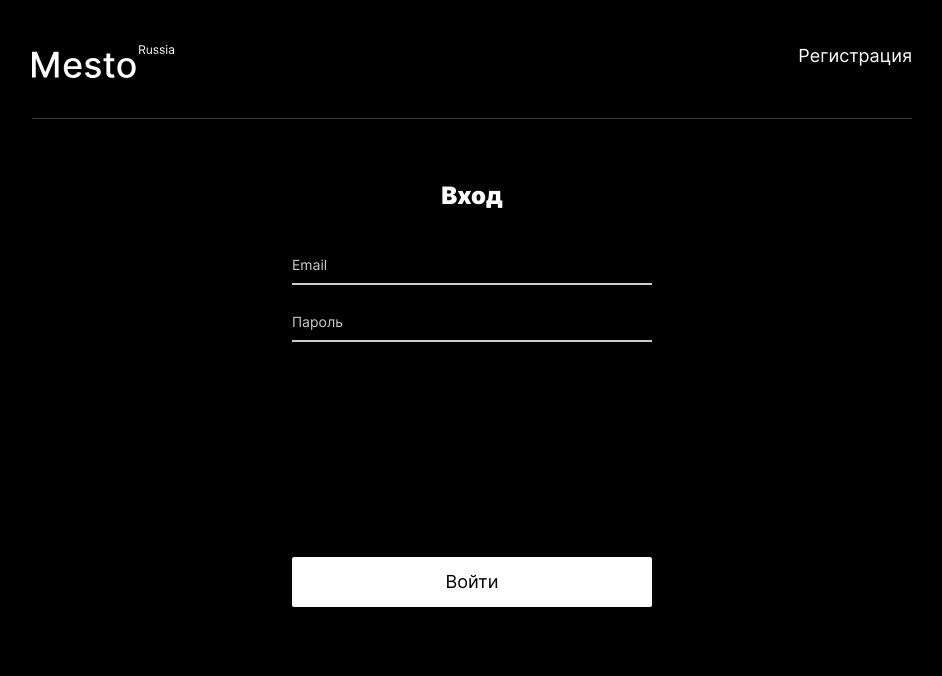
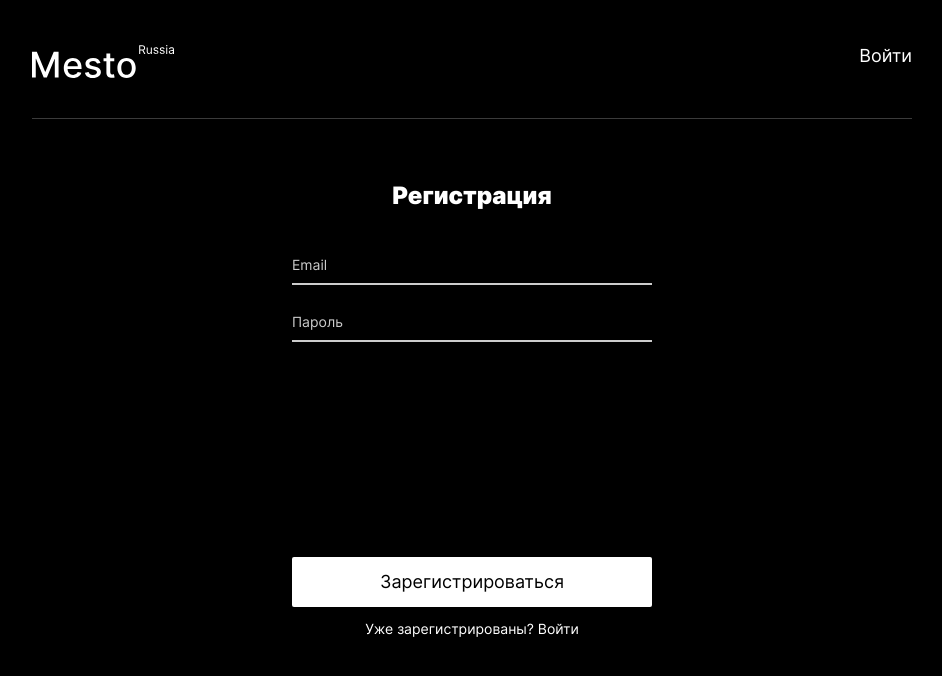
Before and after one commit to trallik74/react-mesto-auth, a React (Create React App) app: page /sign-up in a window 1280 px wide. Before the commit this address led to /react-mesto-auth/sign-in. Shown: the top 676 px of the page, without its empty margins (168-1110 px from the left). Built offline with nearby package versions, Linux system fonts and the light colour scheme.

Commit message:
Revert "fix: change routes for gh-pages"
This reverts commit 8643941e8f88fd86e962b3178674e13534d71f04.

```diff
--- a/src/components/App/App.jsx
+++ b/src/components/App/App.jsx
@@ -86,9 +86,9 @@ export default function App() {
   return (
     <>
       <Routes>
-        <Route path="*" element={<Navigate to="/react-mesto-auth" replace />} />
+        <Route path="*" element={<Navigate to="/" replace />} />
         <Route
-          path="/react-mesto-auth"
+          path="/"
           element={
             <ProtectedRoute
               element={Content}
@@ -100,7 +100,7 @@ export default function App() {
           }
         />
         <Route
-          path="/react-mesto-auth/sign-in"
+          path="/sign-in"
           element={
             <Login
               handleNotification={handleNotification}
@@ -110,7 +110,7 @@ export default function App() {
           }
         />
         <Route
-          path="/react-mesto-auth/sign-up"
+          path="/sign-up"
           element={
             <Register
               setTooltipData={setTooltipData}
--- a/src/components/Header/Header.jsx
+++ b/src/components/Header/Header.jsx
@@ -3,7 +3,7 @@ import { Link } from "react-router-dom";
 export default function Header({ children }) {
   return (
     <header className="header">
-      <Link className="header__logo" to="/react-mesto-auth" />
+      <Link className="header__logo" to="/" />
       <nav>{children}</nav>
     </header>
   );
--- a/src/components/Login/Login.jsx
+++ b/src/components/Login/Login.jsx
@@ -23,7 +23,7 @@ export default function Login({ handleNotification, handleLogin, setEmail }) {
         if (res.token) {
           handleLogin();
           setEmail(values.email);
-          navigate("/react-mesto-auth", { replace: true });
+          navigate("/", { replace: true });
           setValues({
             email: "",
             password: "",
@@ -38,7 +38,7 @@ export default function Login({ handleNotification, handleLogin, setEmail }) {
   return (
     <div className="page__content">
       <Header>
-        <Link className="menu__item" to="/react-mesto-auth/sign-up">
+        <Link className="menu__item" to="/sign-up">
           Регистрация
         </Link>
       </Header>
--- a/src/components/ProtectedRoute/ProtectedRoute.jsx
+++ b/src/components/ProtectedRoute/ProtectedRoute.jsx
@@ -3,7 +3,7 @@ import { Navigate } from "react-router-dom";
 
 const ProtectedRoute = ({ element: Component, ...props  }) => {
   return (
-    props.isLoggedIn ? <Component {...props} /> : <Navigate to="/react-mesto-auth/sign-in" replace/>
+    props.isLoggedIn ? <Component {...props} /> : <Navigate to="/sign-in" replace/>
 )}
 
 export default ProtectedRoute;
--- a/src/components/Register/Register.jsx
+++ b/src/components/Register/Register.jsx
@@ -21,7 +21,7 @@ export default function Register({ setTooltipData, handleNotification }) {
     register(values["password"], values["email"])
       .then((res) => {
         setTooltipData((data) => ({ ...data, isOpen: true, isCorrect: true }));
-        navigate("/react-mesto-auth/sign-in", { replace: true });
+        navigate("/sign-in", { replace: true });
         setValues({
           email: "",
           password: "",
@@ -37,7 +37,7 @@ export default function Register({ setTooltipData, handleNotification }) {
     <>
       <div className="page__content">
         <Header>
-          <Link className="menu__item" to="/react-mesto-auth/sign-in">
+          <Link className="menu__item" to="/sign-in">
             Войти
           </Link>
         </Header>
@@ -88,7 +88,7 @@ export default function Register({ setTooltipData, handleNotification }) {
               Зарегистрироваться
             </button>
           </form>
-          <Link className="define-section__link" to="/react-mesto-auth/sign-in">
+          <Link className="define-section__link" to="/sign-in">
             Уже зарегистрированы? Войти
           </Link>
         </section>
```
